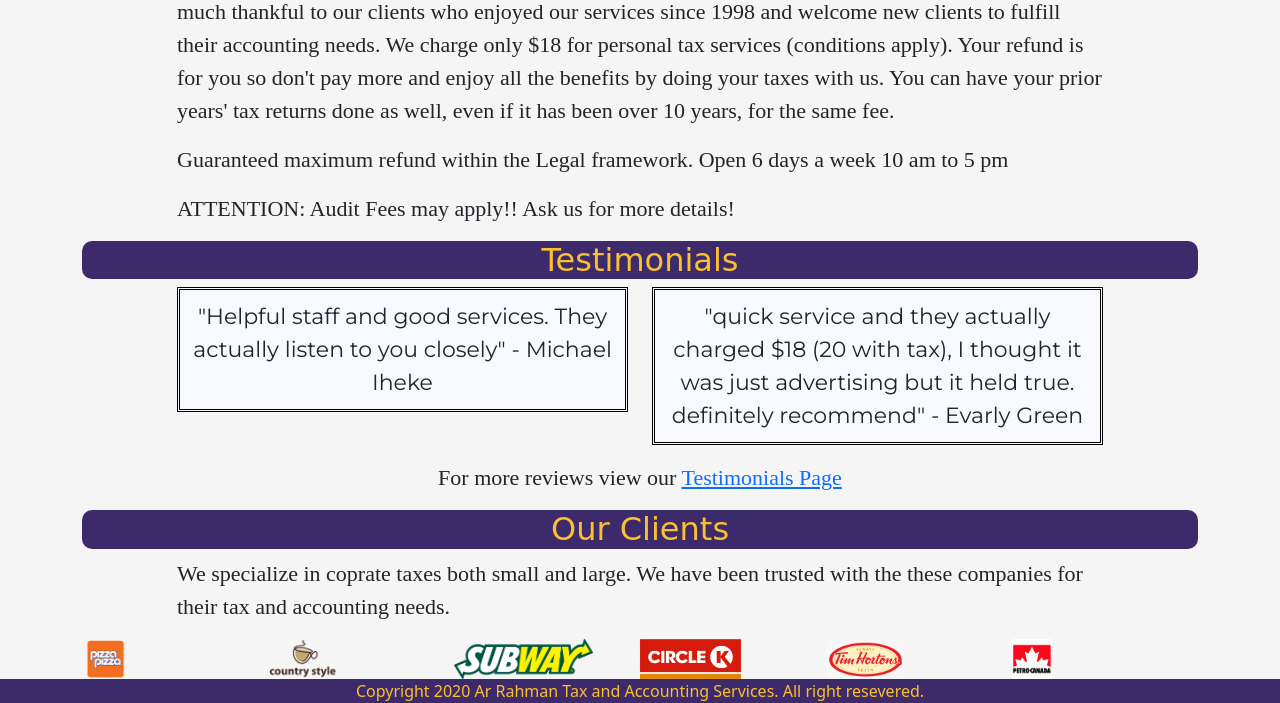
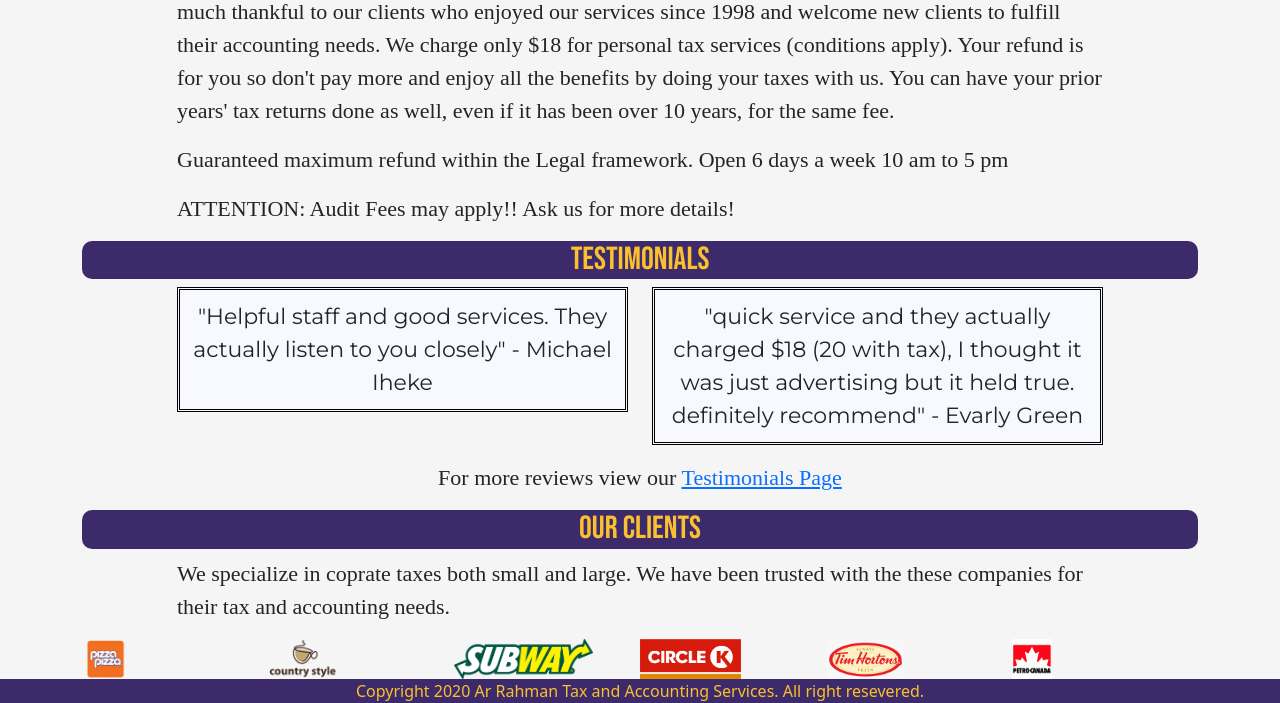
Before and after one commit to Jo60/Jo60.github.io, a PHP site: page /taxSite/index.html in a window 1280 px wide. Shown: the part 596-1299 px from the top of the page. Run offline with PHP 8.4, Linux system fonts and the light colour scheme; some web fonts are replaced.

Commit message:
fix tax font
fix tax font

```diff
--- a/taxSite/index.html
+++ b/taxSite/index.html
@@ -17,6 +17,12 @@
 
     <link rel="preconnect" href="https://fonts.gstatic.com">
 <link href="https://fonts.googleapis.com/css2?family=Montserrat&display=swap" rel="stylesheet">
+
+    <!--FOnt -->
+<link rel="preconnect" href="https://fonts.googleapis.com">
+<link rel="preconnect" href="https://fonts.gstatic.com" crossorigin>
+<link href="https://fonts.googleapis.com/css2?family=Bebas+Neue&display=swap" rel="stylesheet">
+</head>
 
 </head>
 <body>
--- a/taxSite/style.css
+++ b/taxSite/style.css
@@ -68,7 +68,6 @@ color: rgb(251,192,47); /*YELLOW */
 text-align: center;
 border-radius: 10px;
 font-family: 'Bebas Neue', cursive;
-
 }
 
 /*Client Logos */
```
